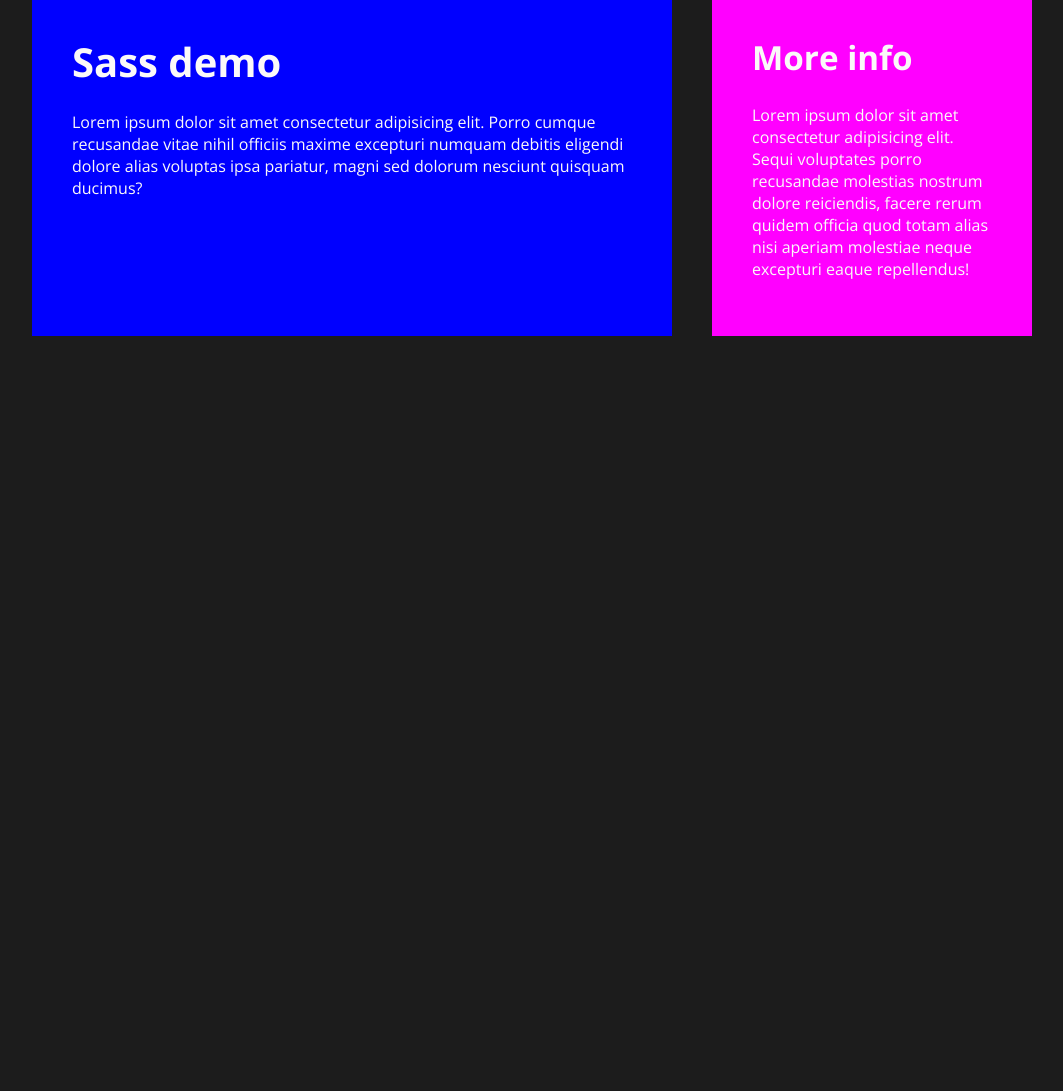
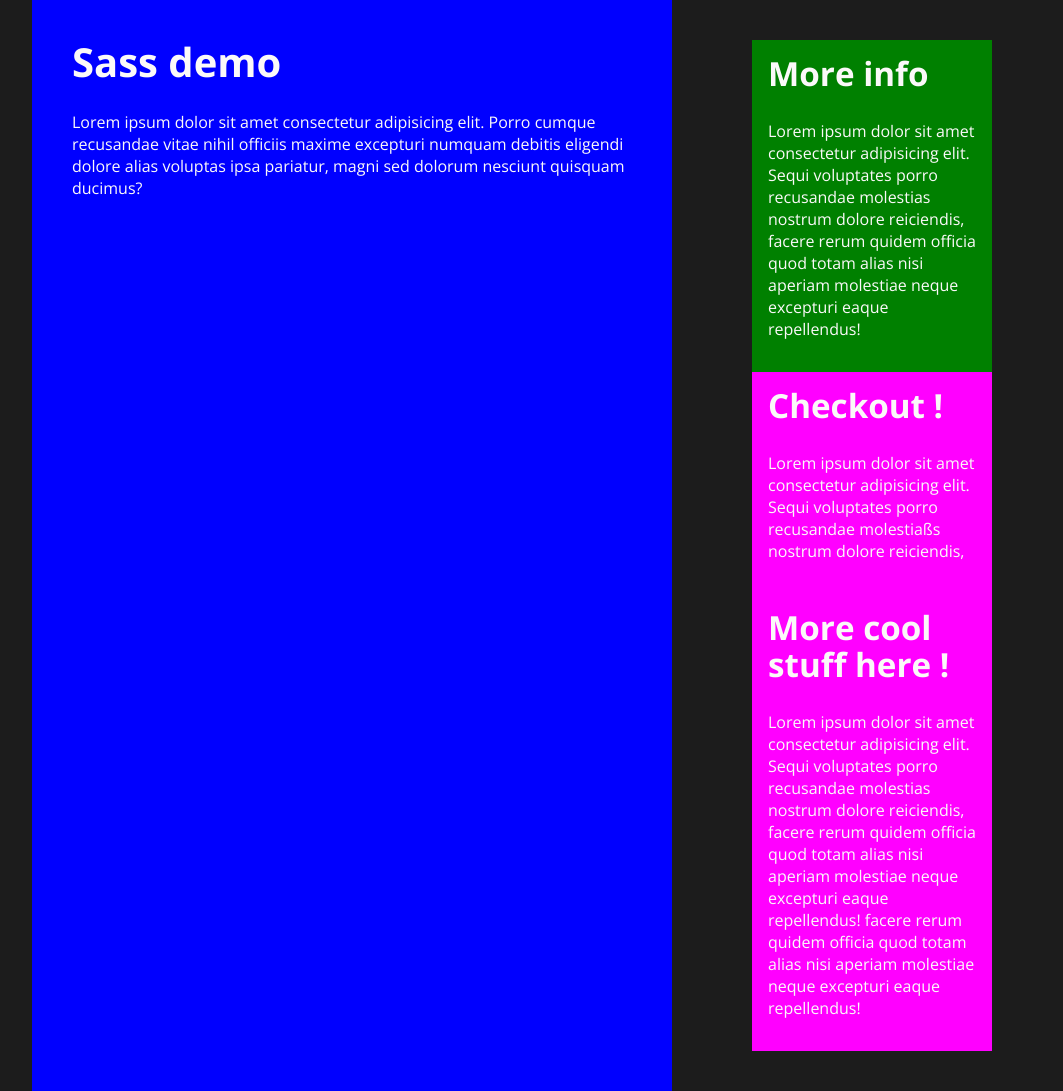
Before and after one commit to mustafa-bhm/Sass-demo, a website: page index.html in a window 1280 px wide. Shown: the whole page, without its empty margins (108-1171 px from the left). Before the commit the page ends 800 px from the top, so only its background shows below. Drawn offline with nearby package versions, Linux system fonts and the light colour scheme.

Commit message:
nesting and BEM

```diff
--- a/app/scss/globals/_typography.scss
+++ b/app/scss/globals/_typography.scss
@@ -17,6 +17,7 @@ h2 {
 }
 p {
   margin-top: 0;
+  // margin-bottom: 0;
   font-size: u.rem(16);
 }
 
--- a/app/scss/layout/_grid.scss
+++ b/app/scss/layout/_grid.scss
@@ -1,4 +1,9 @@
 @use "../util" as u;
+
+// sass placeholder
+%widget {
+  padding: u.rem(16);
+}
 
 .grid {
   display: grid;
@@ -27,9 +32,18 @@
     background-color: blue;
   }
   &__sidebar {
-    background-color: magenta;
     @include u.breakpoint-down(medium) {
       text-align: center;
     }
   }
+  &__widget {
+    &--magenta {
+      @extend %widget;
+      background-color: magenta;
+    }
+    &--green {
+      @extend %widget;
+      background-color: green;
+    }
+  }
 }
--- a/index.html
+++ b/index.html
@@ -26,6 +26,7 @@
         </p>
       </main>
       <aside class="grid__sidebar">
+        <div class="grid__widget--green">
           <h2>More info</h2>
           <p>
             Lorem ipsum dolor sit amet consectetur adipisicing elit. Sequi
@@ -33,6 +34,25 @@
             facere rerum quidem officia quod totam alias nisi aperiam molestiae
             neque excepturi eaque repellendus!
           </p>
+        </div>
+        <div class="grid__widget--magenta">
+          <h2>Checkout !</h2>
+          <p>
+            Lorem ipsum dolor sit amet consectetur adipisicing elit. Sequi
+            voluptates porro recusandae molestiaßs nostrum dolore reiciendis,
+          </p>
+        </div>
+        <div class="grid__widget--magenta">
+          <h2>More cool stuff here !</h2>
+          <p>
+            Lorem ipsum dolor sit amet consectetur adipisicing elit. Sequi
+            voluptates porro recusandae molestias nostrum dolore reiciendis,
+            facere rerum quidem officia quod totam alias nisi aperiam molestiae
+            neque excepturi eaque repellendus! facere rerum quidem officia quod
+            totam alias nisi aperiam molestiae neque excepturi eaque
+            repellendus!
+          </p>
+        </div>
       </aside>
     </div>
   </body>
```
Also changed, not shown: app/scss/style.css, 1 other file. Lines whose indentation alone changed are shown as unchanged.
